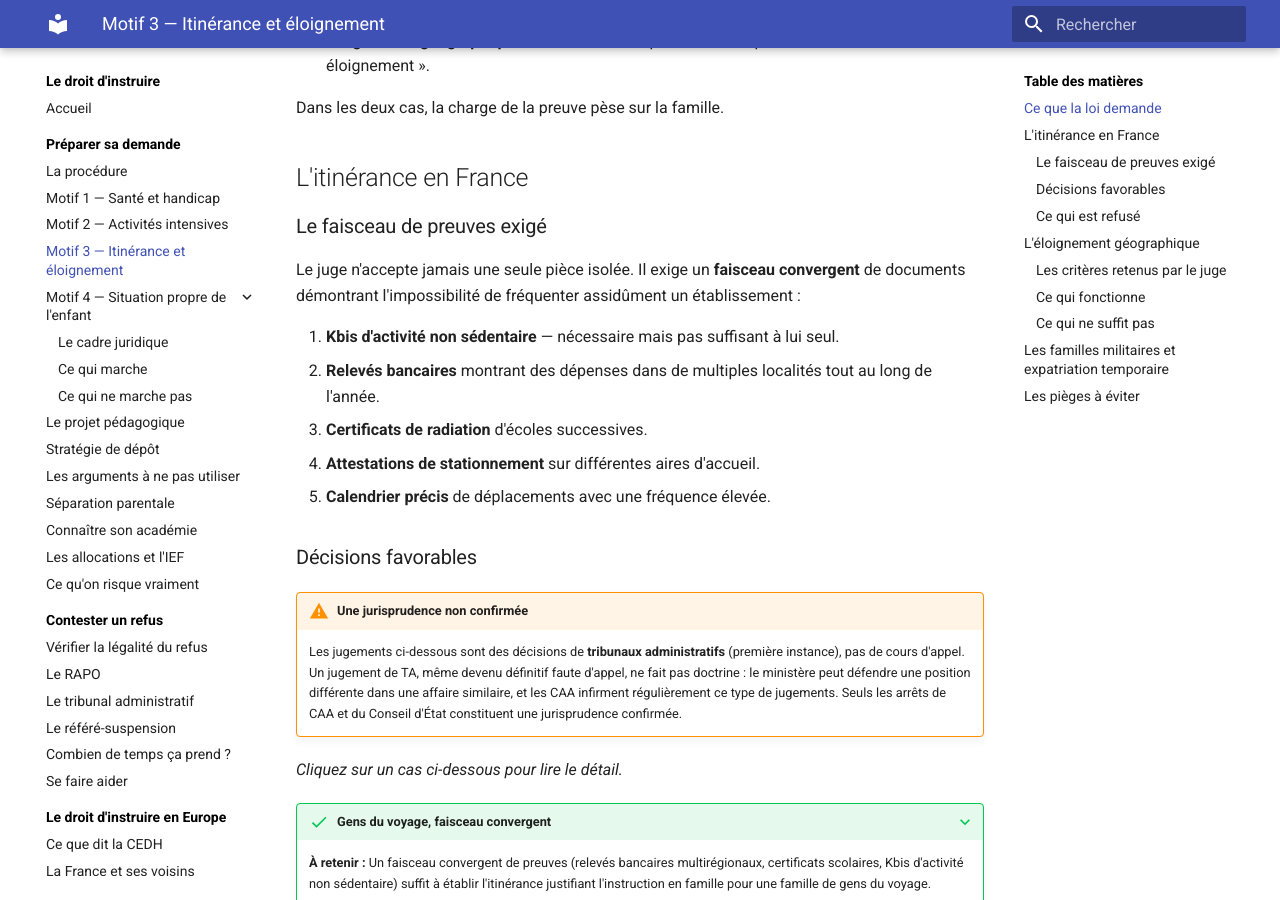
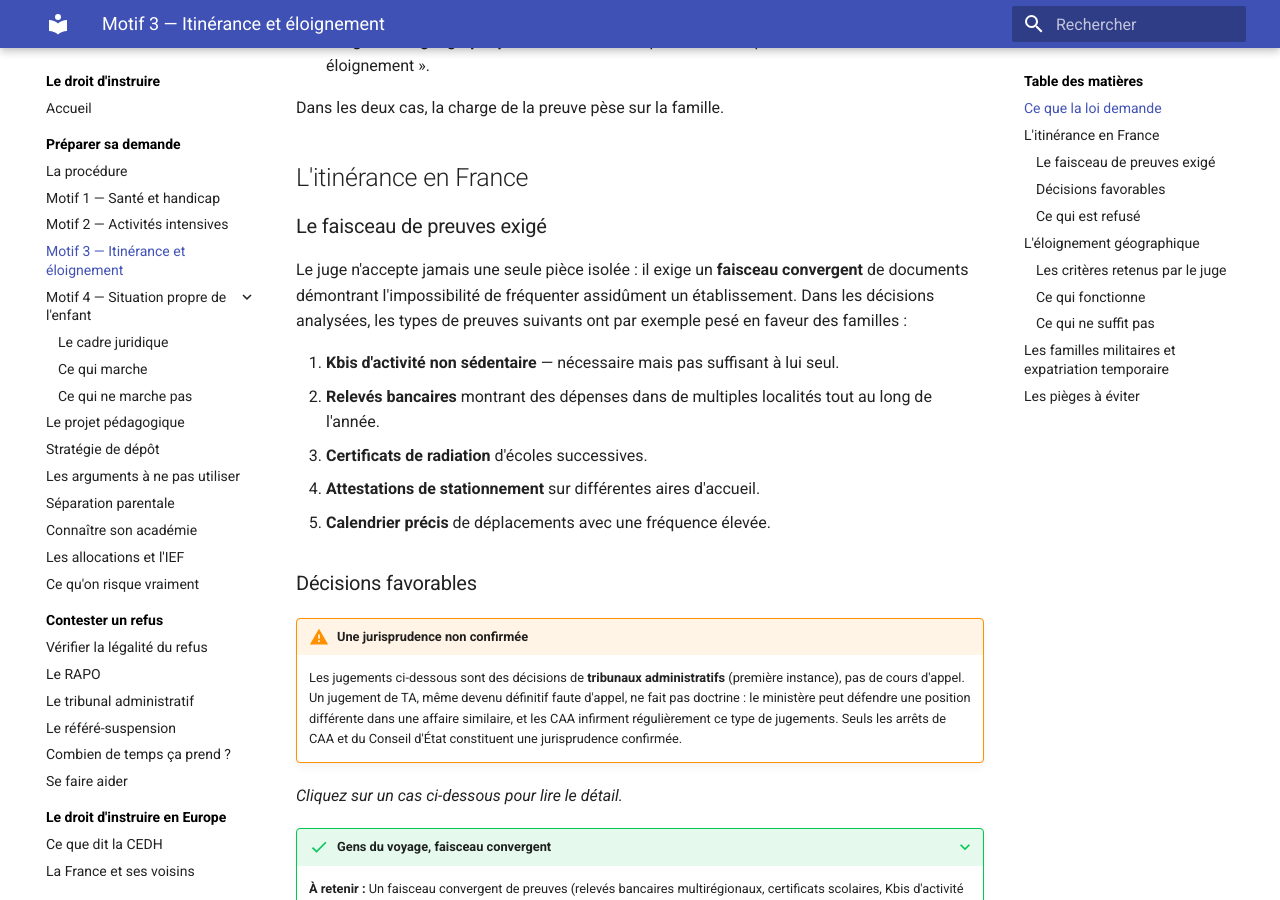
Before and after one commit to nbald/le-droit-dinstruire.fr, an MkDocs documentation site: the page built from docs/preparer/motif-3-itinerance.md, in a window 1280 px wide and 900 px high, scrolled down 922 px. Built offline with MkDocs 1.6.1 and Material for MkDocs 9.7.7, drawn with Linux system fonts in a browser that asks for light colours.

Commit message:
Clarifie l'introduction du faisceau de preuves (motif 3)

```diff
--- a/docs/preparer/motif-3-itinerance.md
+++ b/docs/preparer/motif-3-itinerance.md
@@ -34,7 +34,7 @@ Dans les deux cas, la charge de la preuve pèse sur la famille.
 
 ### Le faisceau de preuves exigé
 
-Le juge n'accepte jamais une seule pièce isolée. Il exige un **faisceau convergent** de documents démontrant l'impossibilité de fréquenter assidûment un établissement :
+Le juge n'accepte jamais une seule pièce isolée : il exige un **faisceau convergent** de documents démontrant l'impossibilité de fréquenter assidûment un établissement. Dans les décisions analysées, les types de preuves suivants ont par exemple pesé en faveur des familles :
 
 1. **Kbis d'activité non sédentaire** — nécessaire mais pas suffisant à lui seul.
 2. **Relevés bancaires** montrant des dépenses dans de multiples localités tout au long de l'année.
```
